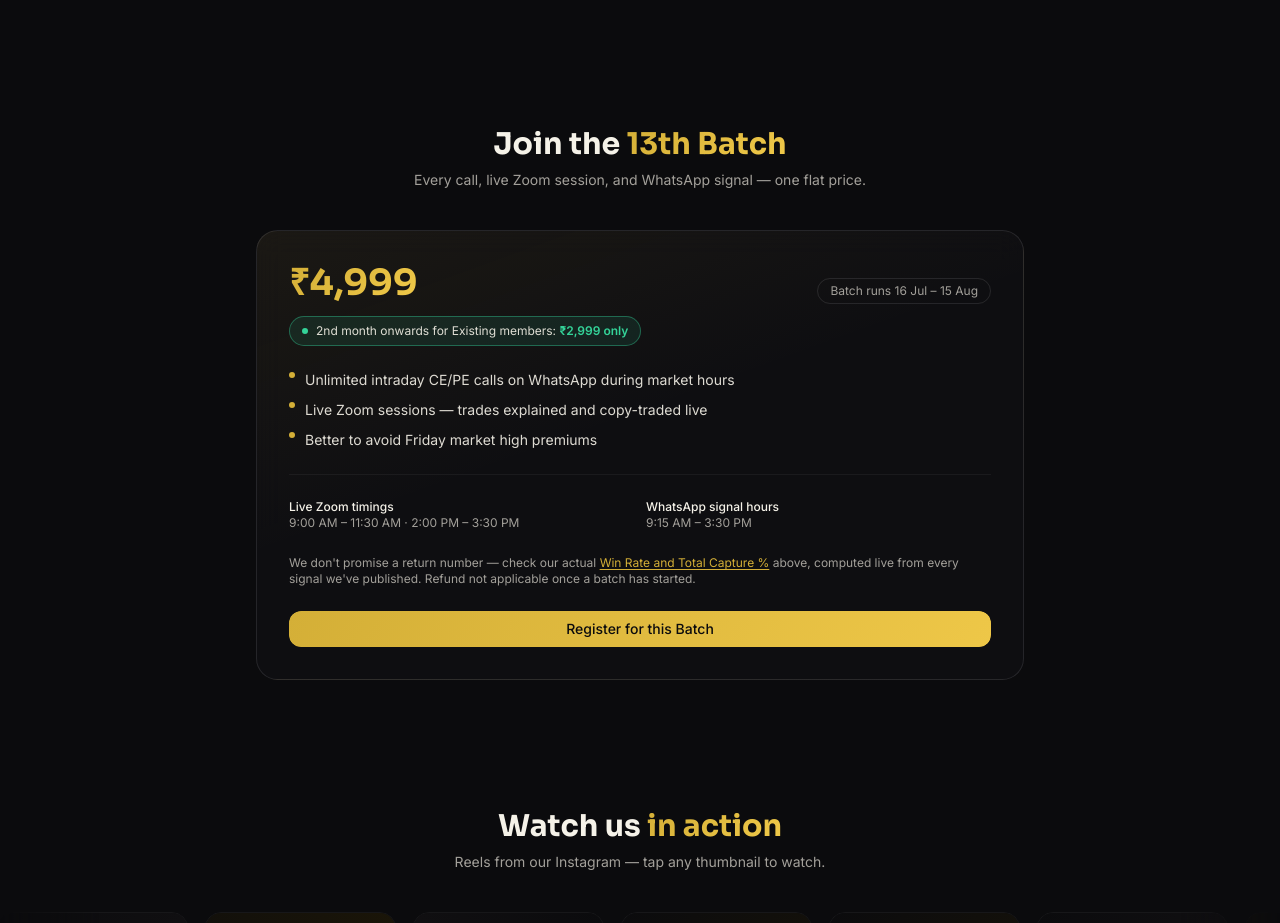
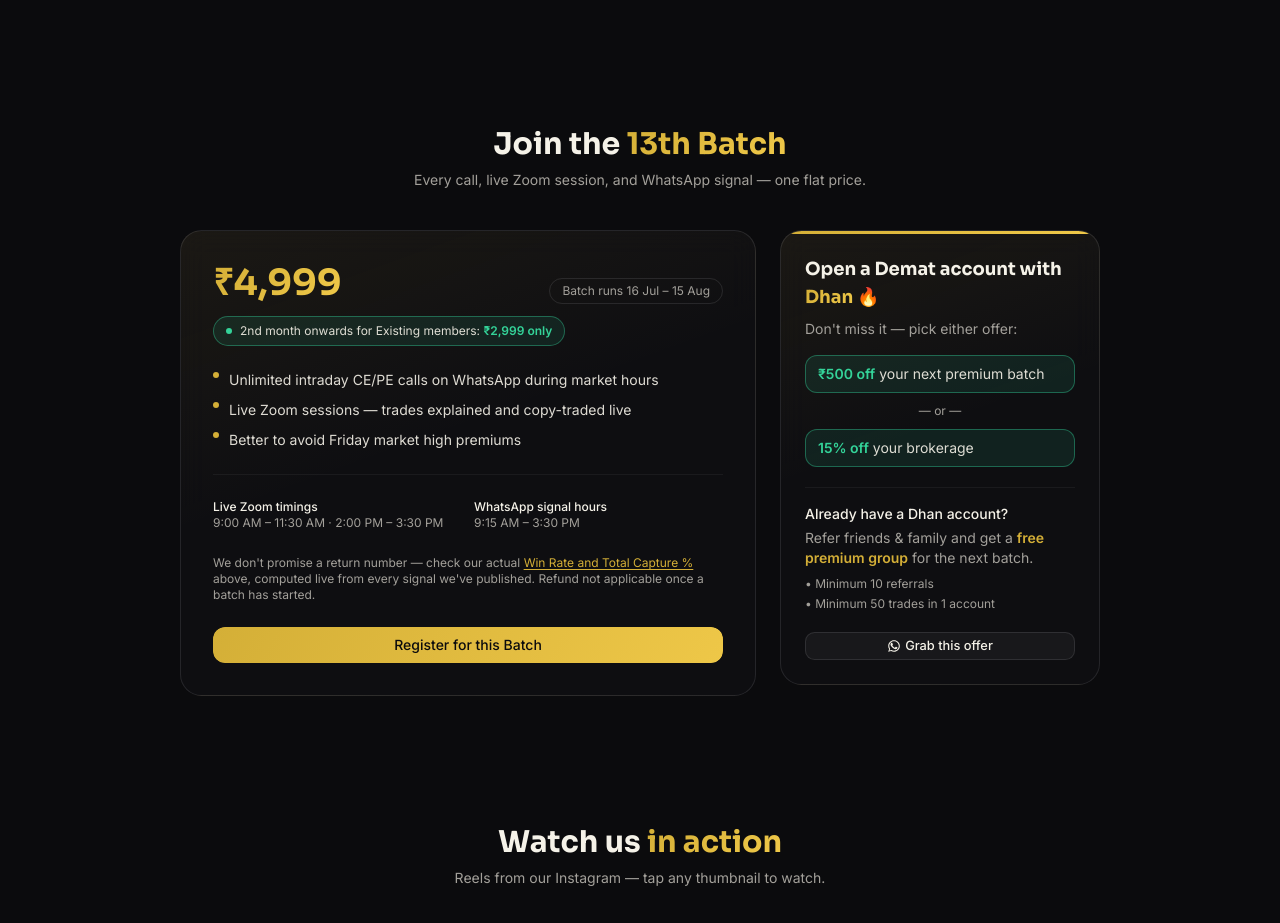
Before and after one commit to technojegan/Traders_Hub_Center, a Next.js app: page / in a window 1280 px wide. Shown: the part 1424-2347 px from the top of the page. Built offline with nearby package versions, Linux system fonts and the light colour scheme.

Commit message:
Add Dhan Demat account offer card beside the 13th batch pricing card
Two paths: new Dhan users get ₹500 off next batch or 15% off brokerage;
existing Dhan account holders get a free premium group next batch after
10+ referrals with 50+ trades in one account. Links out to WhatsApp to
claim.

```diff
--- a/src/components/landing/pricing.tsx
+++ b/src/components/landing/pricing.tsx
@@ -3,7 +3,63 @@
 import { motion } from "framer-motion";
 import Link from "next/link";
 import { Button } from "@/components/ui/button";
-import { BATCH_INFO } from "@/lib/constants";
+import { WhatsAppIcon } from "@/components/site/icons";
+import { BATCH_INFO, WHATSAPP_URL } from "@/lib/constants";
+
+function DhanOfferCard() {
+  return (
+    <motion.div
+      initial={{ opacity: 0, y: 20 }}
+      whileInView={{ opacity: 1, y: 0 }}
+      viewport={{ once: true, margin: "-60px" }}
+      transition={{ duration: 0.5, delay: 0.1 }}
+      className="thc-glass thc-glow relative overflow-hidden rounded-2xl border border-white/5 p-6 lg:max-w-xs"
+    >
+      <span
+        className="absolute inset-x-0 top-0 h-[3px]"
+        style={{ backgroundImage: "var(--thc-gold-gradient)" }}
+      />
+      <p className="font-heading text-lg font-bold">
+        Open a Demat account with <span className="thc-gold-text">Dhan</span> 🔥
+      </p>
+      <p className="mt-2 text-sm text-muted-foreground">
+        Don&apos;t miss it — pick either offer:
+      </p>
+
+      <div className="mt-4 flex flex-col gap-2.5 text-sm">
+        <div className="rounded-lg border border-[var(--thc-win)]/40 bg-[var(--thc-win)]/10 px-3 py-2">
+          <span className="font-semibold text-[var(--thc-win)]">₹500 off</span>{" "}
+          <span className="text-foreground/90">your next premium batch</span>
+        </div>
+        <p className="text-center text-xs text-muted-foreground">— or —</p>
+        <div className="rounded-lg border border-[var(--thc-win)]/40 bg-[var(--thc-win)]/10 px-3 py-2">
+          <span className="font-semibold text-[var(--thc-win)]">15% off</span>{" "}
+          <span className="text-foreground/90">your brokerage</span>
+        </div>
+      </div>
+
+      <div className="mt-5 border-t border-white/5 pt-4">
+        <p className="text-sm font-medium text-foreground">Already have a Dhan account?</p>
+        <p className="mt-1 text-sm text-muted-foreground">
+          Refer friends &amp; family and get a{" "}
+          <span className="font-semibold text-primary">free premium group</span> for the next
+          batch.
+        </p>
+        <ul className="mt-2 flex flex-col gap-1 text-xs text-muted-foreground">
+          <li>• Minimum 10 referrals</li>
+          <li>• Minimum 50 trades in 1 account</li>
+        </ul>
+      </div>
+
+      <Button asChild size="sm" variant="outline" className="thc-glow mt-5 w-full">
+        <a href={WHATSAPP_URL} target="_blank" rel="noopener noreferrer">
+          <WhatsAppIcon className="h-4 w-4" />
+          Grab this offer
+        </a>
+      </Button>
+    </motion.div>
+  );
+}
 
 export function Pricing() {
   const dateRange = `${new Date(BATCH_INFO.startDate).toLocaleDateString("en-IN", {
@@ -13,7 +69,7 @@ export function Pricing() {
 
   return (
     <section className="px-4 py-16 sm:px-6 lg:px-8">
-      <div className="mx-auto max-w-3xl">
+      <div className="mx-auto max-w-5xl">
         <div className="text-center">
           <h2 className="font-heading text-2xl font-bold sm:text-3xl">
             Join the <span className="thc-gold-text">{BATCH_INFO.batchNumber}th Batch</span>
@@ -23,12 +79,13 @@ export function Pricing() {
           </p>
         </div>
 
+        <div className="mt-10 flex flex-col gap-6 lg:flex-row lg:items-start lg:justify-center">
         <motion.div
           initial={{ opacity: 0, y: 20 }}
           whileInView={{ opacity: 1, y: 0 }}
           viewport={{ once: true, margin: "-60px" }}
           transition={{ duration: 0.5 }}
-          className="thc-glass thc-gold-border thc-glow mt-10 rounded-2xl p-8"
+          className="thc-glass thc-gold-border thc-glow rounded-2xl p-8 lg:max-w-xl lg:flex-1"
         >
           <div className="flex flex-wrap items-baseline justify-between gap-2">
             <p className="font-heading text-4xl font-bold thc-gold-text">
@@ -81,6 +138,9 @@ export function Pricing() {
             <Link href="/register">Register for this Batch</Link>
           </Button>
         </motion.div>
+
+          <DhanOfferCard />
+        </div>
       </div>
     </section>
   );
```
